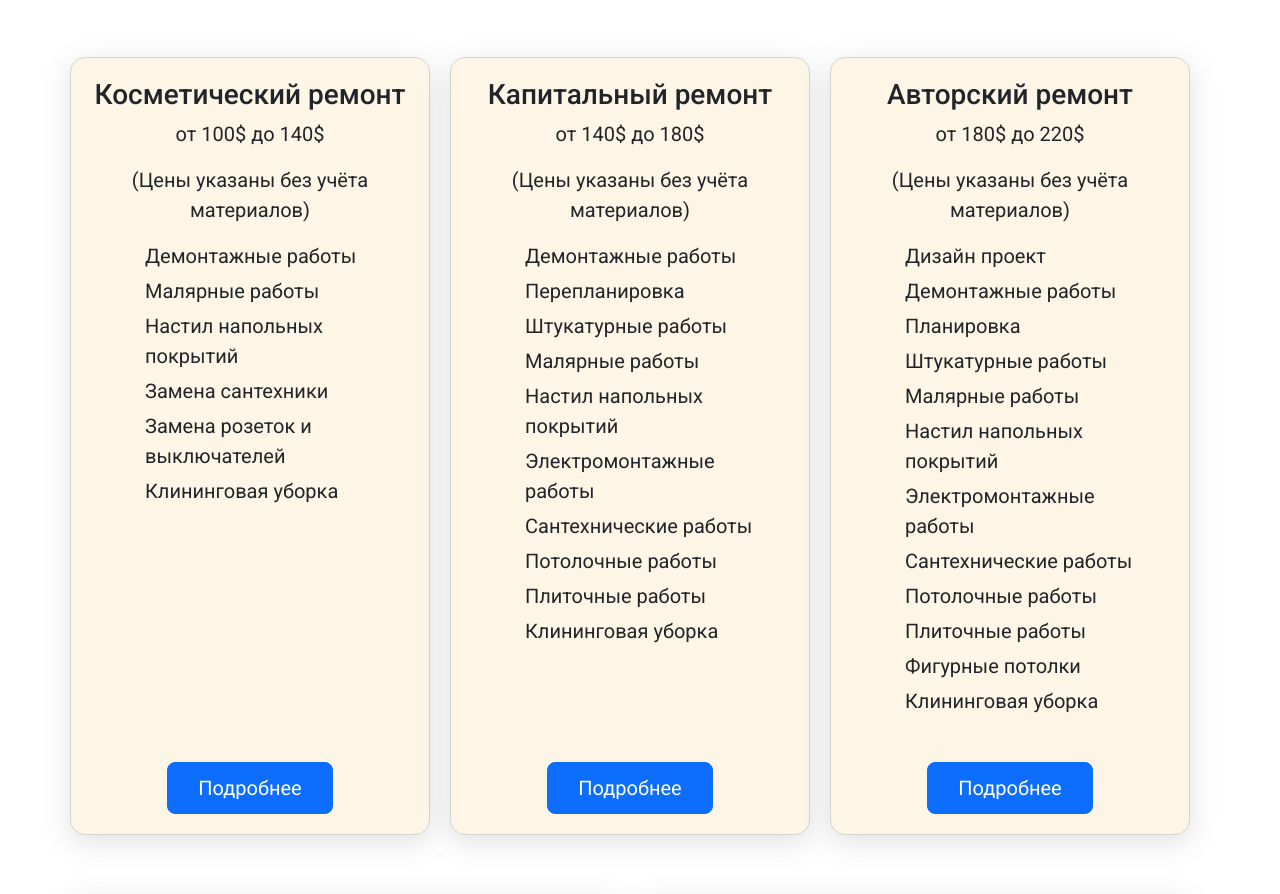
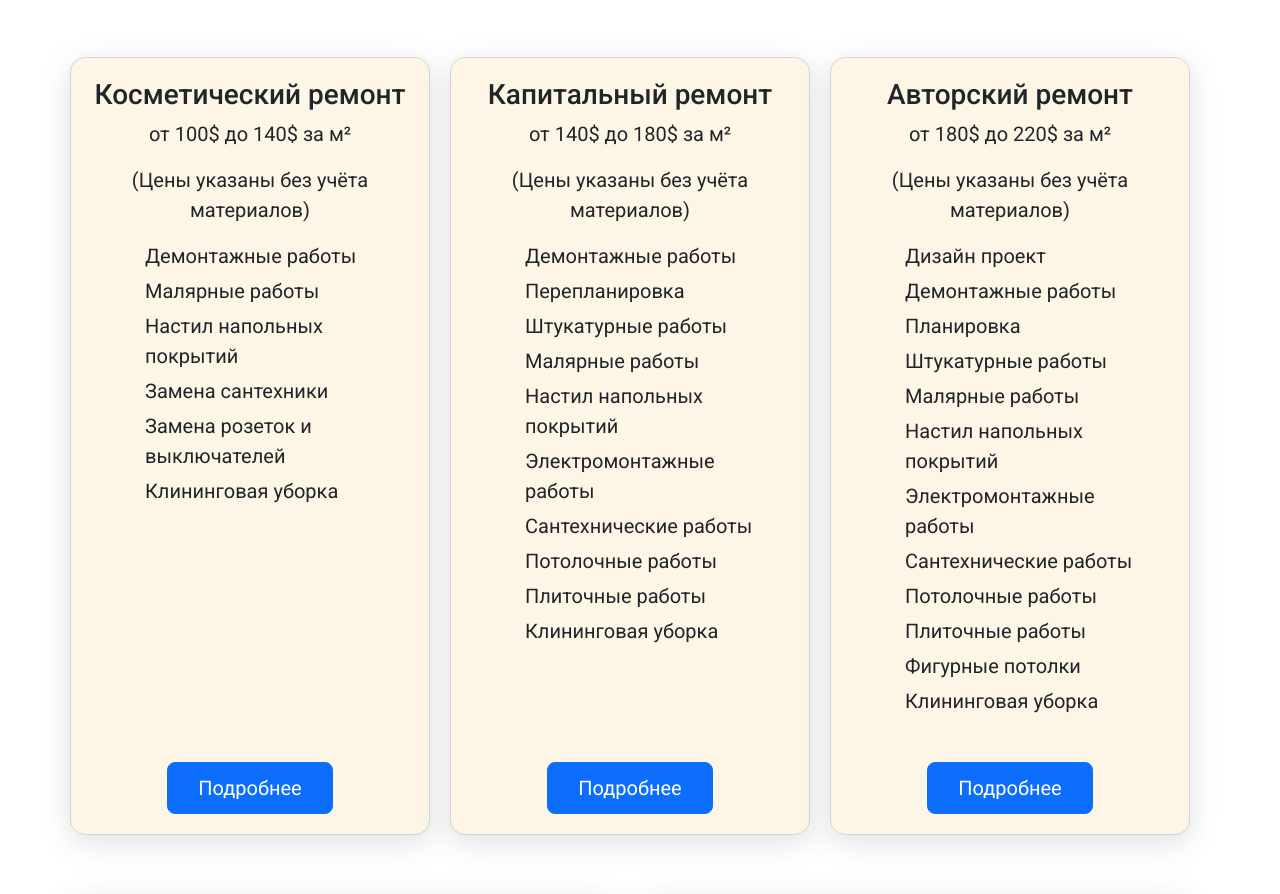
Before and after one commit to alisher-erkin/stroy, a React (Create React App) app: page /repair in a window 1280 px wide. Shown: the part 1129-2023 px from the top of the page. Built offline with nearby package versions, Linux system fonts and the light colour scheme.

Commit message:
Show repair prices per m²
Co-Authored-By: Claude Opus 5.5 <noreply@anthropic.com>

```diff
--- a/src/Pages/Repair/Repair.js
+++ b/src/Pages/Repair/Repair.js
@@ -33,7 +33,7 @@ export default class Repair extends Component {
           <Row>
             <Col>
               <h3>Косметический ремонт</h3>
-              <p>от 100$ до 140$</p>
+              <p>от 100$ до 140$ за м²</p>
               <p>(Цены указаны без учёта материалов)</p>
               <ul>
                 <li>Демонтажные работы</li>
@@ -47,7 +47,7 @@ export default class Repair extends Component {
             </Col>
             <Col>
               <h3>Капитальный ремонт</h3>
-              <p>от 140$ до 180$</p>
+              <p>от 140$ до 180$ за м²</p>
               <p>(Цены указаны без учёта материалов)</p>
               <ul>
                 <li>Демонтажные работы</li>
@@ -65,7 +65,7 @@ export default class Repair extends Component {
             </Col>
             <Col>
               <h3>Авторский ремонт</h3>
-              <p>от 180$ до 220$</p>
+              <p>от 180$ до 220$ за м²</p>
               <p>(Цены указаны без учёта материалов)</p>
               <ul>
                 <li>Дизайн проект</li>
```
